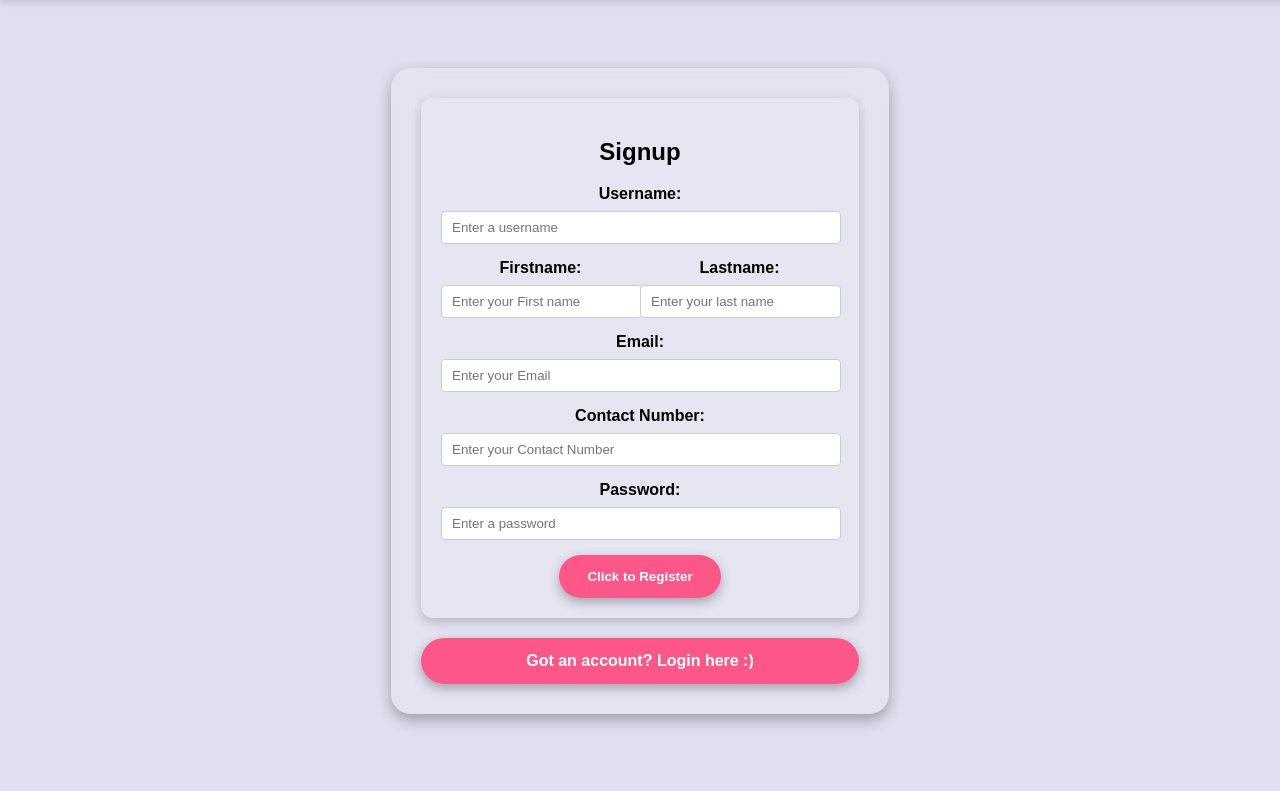
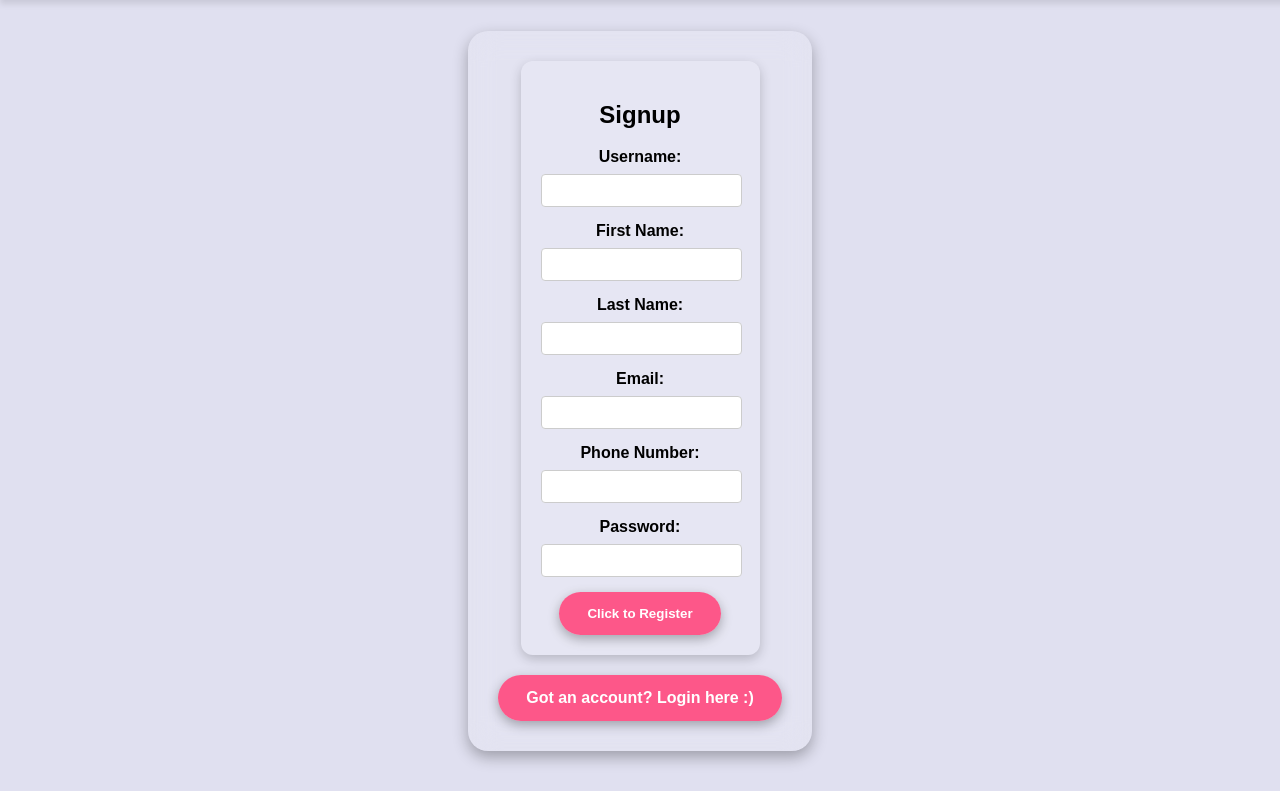
Before and after one commit to AdamPalmerGithub/addressBook, a Django app: page /signup/ in a window 1280 px wide. Shown: the part 49-840 px from the top of the page. Run offline with Django 5.2, Linux system fonts and the light colour scheme.

Commit message:
last form added thanks miller

```diff
--- a/myproject/myapp/forms.py
+++ b/myproject/myapp/forms.py
@@ -1,5 +1,6 @@
 from django import forms
 from django.forms import  PasswordInput
+from .models import ABUser
 
 
 class ContactForm(forms.Form):
@@ -53,3 +54,12 @@ class LoginForm(forms.Form):
             }
         )
     )
+
+
+class SignUpForm(forms.Form):
+    username = forms.CharField(max_length=20, required=True, label="Username")
+    first_name = forms.CharField(max_length=100, required=True, label="First Name")
+    last_name = forms.CharField(max_length=100, required=True, label="Last Name")
+    email = forms.EmailField(required=True, label="Email")
+    phone_number = forms.CharField(max_length=15, required=True, label="Phone Number")
+    password = forms.CharField(max_length=50, required=True, widget=forms.PasswordInput, label="Password")
--- a/myproject/myapp/templates/signup.html
+++ b/myproject/myapp/templates/signup.html
@@ -19,26 +19,9 @@
     <div class="card-container">
     <form name="signup" method="post" action="../adduser/">
         <h2 style="text-align:center;">Signup</h2>
-        {% csrf_token %}
-        <label for="user">Username:</label>
-        <input type="text" id="user" name="user" placeholder="Enter a username">
-        <div class="names">
-            <div class="first">
-                <label for="first">Firstname:</label>
-                <input type="text" id="first" name="first" placeholder="Enter your First name">
-            </div>
-            <div class="last">
-                <label for="last">Lastname:</label>
-                <input type="text" id="last" name="last" placeholder="Enter your last name">
-            </div>
-        </div>
-        <label for="email">Email:</label>
-        <input type="email" id="email" name="email" placeholder="Enter your Email">
-        <label for="contact">Contact Number:</label>
-        <input type="tel" id="contact" name="contact" placeholder="Enter your Contact Number">
 
-        <label for="pwd">Password:</label>
-        <input id="pwd" name="pwd" type="password" placeholder="Enter a password">
+            {% csrf_token %}
+            {{ signUpForm }}
 
         <button type="submit" name="reg">Click to Register</button>
     </form>
--- a/myproject/myapp/views.py
+++ b/myproject/myapp/views.py
@@ -7,7 +7,7 @@ from django.contrib.auth.decorators import login_required, permission_required
 from django.db.models import Q
 from datetime import datetime
 import requests
-from .forms import ContactForm, ContactUpdateForm, UserUpdateForm, LoginForm
+from .forms import ContactForm, ContactUpdateForm, UserUpdateForm, LoginForm, SignUpForm
 
 
 # Create your views here.
@@ -37,17 +37,20 @@ def login(request):
 
 
 def signup(request):
-    return render(request, "signup.html", {})
+    signUpForm = SignUpForm()
+    return render(request, "signup.html", {"signUpForm": signUpForm})
 
 
 def adduser(request):
+
     user_group = Group.objects.get(name='user')
+
     new_user = ABUser.objects.create_user(
-        username=request.POST['user'],
-        first_name=request.POST['first'],
-        last_name=request.POST['last'],
-        password=request.POST['pwd'],
-        phone_number=request.POST['contact'],
+        username=request.POST['username'],
+        first_name=request.POST['first_name'],
+        last_name=request.POST['last_name'],
+        password=request.POST['password'],
+        phone_number=request.POST['phone_number'],
         email=request.POST['email'],
     )
     new_user.groups.add(user_group)
```
